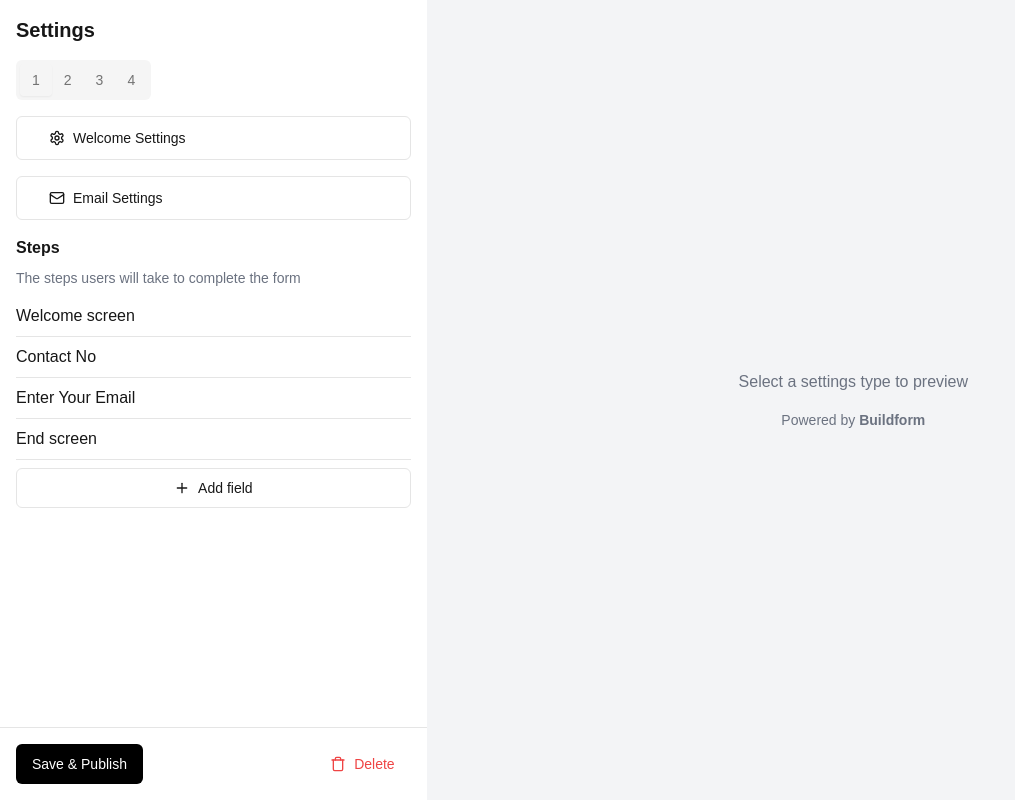
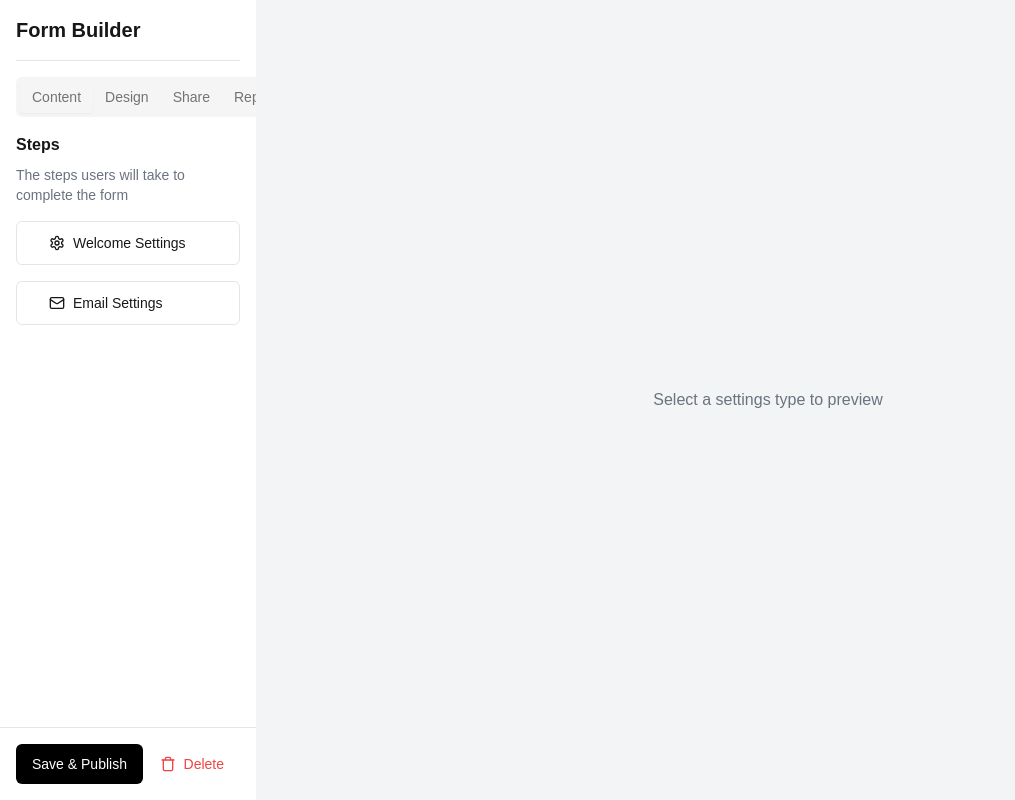
Before and after one commit to BuddhiPrasad/Form-Editor-Screen---Metana, a Next.js app: page / in a window 1280 px wide. Shown: the whole page, without its empty margins (0-1015 px from the left). Built offline with nearby package versions, Linux system fonts and the light colour scheme.

Commit message:
welcome preview done

```diff
--- a/app/layout.tsx
+++ b/app/layout.tsx
@@ -14,8 +14,8 @@ const geistMono = localFont({
 });
 
 export const metadata: Metadata = {
-  title: "Create Next App",
-  description: "Generated by create next app",
+  title: "Form Editor | Metana",
+  description: "form editor metana",
 };
 
 export default function RootLayout({
--- a/components/EmailSettings.tsx
+++ b/components/EmailSettings.tsx
@@ -15,6 +15,8 @@ export default function EmailSettings({
 }: EmailSettingsProps) {
   return (
     <div className="space-y-4">
+      <h3 className="font-semibold mb-2">Email Settings</h3>
+
       <div>
         <Label htmlFor="emailTitle">Title</Label>
         <Input
--- a/components/Preview.tsx
+++ b/components/Preview.tsx
@@ -43,7 +43,7 @@ export default function Preview({
     switch (activeSettings) {
       case "welcome":
         return (
-          <div className="w-full max-w-5xl bg-white rounded-lg shadow-lg overflow-hidden">
+          <div className="w-full h-full bg-white rounded-lg shadow-lg overflow-hidden">
             <div className="flex flex-col md:flex-row h-full">
               <div
                 className={`md:w-1/2 p-8 flex flex-col justify-center ${
@@ -86,9 +86,15 @@ export default function Preview({
         );
       case "email":
         return (
-          <div className="w-full max-w-5xl bg-white rounded-lg shadow-lg overflow-hidden p-8">
-            <h2 className="text-3xl font-bold mb-4">{emailSettings.title}</h2>
-            <p className="text-gray-600 mb-6">{emailSettings.description}</p>
+          <div className="w-full h-full bg-white rounded-lg shadow-lg overflow-hidden p-8">
+            <div className="h-full flex flex-col items-center justify-center">
+              <div className="w-full pr-[400px] pl-[400px]">
+                <h2 className="text-3xl font-bold mb-4">
+                  {emailSettings.title}
+                </h2>
+                <p className="text-gray-600 mb-6">
+                  {emailSettings.description}
+                </p>
                 <form onSubmit={handleEmailSubmit} className="space-y-4">
                   <div className="flex items-center space-x-2">
                     <Input
@@ -99,17 +105,13 @@ export default function Preview({
                       onChange={(e) => setEmail(e.target.value)}
                       required={emailSettings.required}
                     />
-                <Button
-                  type="submit"
-                  className="bg-black text-white hover:bg-gray-800"
-                >
-                  <ArrowRight className="h-4 w-4" />
-                </Button>
                   </div>
                   {emailError && (
                     <p className="text-red-500 text-sm">{emailError}</p>
                   )}
                 </form>
+              </div>
+            </div>
           </div>
         );
       default:
@@ -124,11 +126,8 @@ export default function Preview({
   return (
     <div className="flex-1 bg-gray-100 overflow-hidden">
       <div className="h-full w-full flex items-center justify-center p-8">
-        <div className="w-full max-w-5xl">
+        <div className="w-full h-full flex items-center justify-center">
           {renderPreview()}
-          <div className="mt-4 text-center text-sm text-gray-500">
-            Powered by <span className="font-bold">Buildform</span>
-          </div>
         </div>
       </div>
     </div>
--- a/components/SettingsPanel.tsx
+++ b/components/SettingsPanel.tsx
@@ -3,7 +3,6 @@ import { X, Settings, Mail, Trash } from "lucide-react";
 import { Tabs, TabsList, TabsTrigger } from "@/components/ui/tabs";
 import WelcomeSettings from "./WelcomeSettings";
 import EmailSettings from "./EmailSettings";
-import StepsList from "./StepsList";
 import {
   WelcomeSettings as WelcomeSettingsType,
   EmailSettings as EmailSettingsType,
@@ -29,8 +28,6 @@ export default function SettingsPanel({
   setEmailSettings,
   activeSettings,
   setActiveSettings,
-  steps,
-  setSteps,
 }: SettingsPanelProps) {
   const renderSettingsPanel = () => {
     switch (activeSettings) {
@@ -54,10 +51,10 @@ export default function SettingsPanel({
   };
 
   return (
-    <div className="w-1/3 bg-white shadow-md overflow-y-auto flex flex-col">
+    <div className="w-1/5 bg-white shadow-md overflow-y-auto flex flex-col">
       <div className="p-4 flex-1">
         <div className="flex justify-between items-center mb-4">
-          <h2 className="text-xl font-bold">Settings</h2>
+          <h2 className="text-xl font-bold">Form Builder</h2>
           {activeSettings && (
             <Button
               variant="ghost"
@@ -68,17 +65,25 @@ export default function SettingsPanel({
             </Button>
           )}
         </div>
-        <Tabs defaultValue="1" className="mb-4">
-          <TabsList>
-            <TabsTrigger value="1">1</TabsTrigger>
-            <TabsTrigger value="2">2</TabsTrigger>
-            <TabsTrigger value="3">3</TabsTrigger>
-            <TabsTrigger value="4">4</TabsTrigger>
-          </TabsList>
-        </Tabs>
+        <div className="p-2 border-t flex justify-between" />
+
         <div className="space-y-4">
           {activeSettings === null ? (
             <>
+              <Tabs defaultValue="1" className="mb-4">
+                <TabsList>
+                  <TabsTrigger value="1">Content</TabsTrigger>
+                  <TabsTrigger value="2">Design</TabsTrigger>
+                  <TabsTrigger value="3">Share</TabsTrigger>
+                  <TabsTrigger value="4">Replies</TabsTrigger>
+                </TabsList>
+              </Tabs>
+              <div>
+                <h3 className="font-semibold mb-2">Steps</h3>
+                <p className="text-sm text-gray-500 mb-2">
+                  The steps users will take to complete the form
+                </p>
+              </div>
               <Button
                 variant="outline"
                 size="lg"
@@ -101,7 +106,6 @@ export default function SettingsPanel({
           ) : (
             renderSettingsPanel()
           )}
-          <StepsList steps={steps} setSteps={setSteps} />
         </div>
       </div>
       <div className="p-4 border-t flex justify-between">
--- a/components/StepsList.tsx
+++ /dev/null
@@ -1,34 +0,0 @@
-import { Button } from "@/components/ui/button";
-import { Plus } from "lucide-react";
-import { Step } from "@/types";
-
-interface StepsListProps {
-  steps: Step[];
-  setSteps: React.Dispatch<React.SetStateAction<Step[]>>;
-}
-
-export default function StepsList({ steps, setSteps }: StepsListProps) {
-  return (
-    <div>
-      <h3 className="font-semibold mb-2">Steps</h3>
-      <p className="text-sm text-gray-500 mb-2">
-        The steps users will take to complete the form
-      </p>
-      {steps.map((step, index) => (
-        <div
-          key={index}
-          className="flex items-center justify-between py-2 border-b"
-        >
-          <span>{step}</span>
-        </div>
-      ))}
-      <Button
-        variant="outline"
-        className="mt-2 w-full"
-        onClick={() => setSteps([...steps, "New Step"])}
-      >
-        <Plus className="h-4 w-4 mr-2" /> Add field
-      </Button>
-    </div>
-  );
-}
--- a/components/WelcomeSettings.tsx
+++ b/components/WelcomeSettings.tsx
@@ -36,6 +36,8 @@ export default function WelcomeSettings({
 
   return (
     <div className="space-y-4">
+      <h3 className="font-semibold mb-2">Welcome Settings</h3>
+
       <div>
         <Label htmlFor="title">Title</Label>
         <Input
```
Lines whose indentation alone changed are shown as unchanged.
